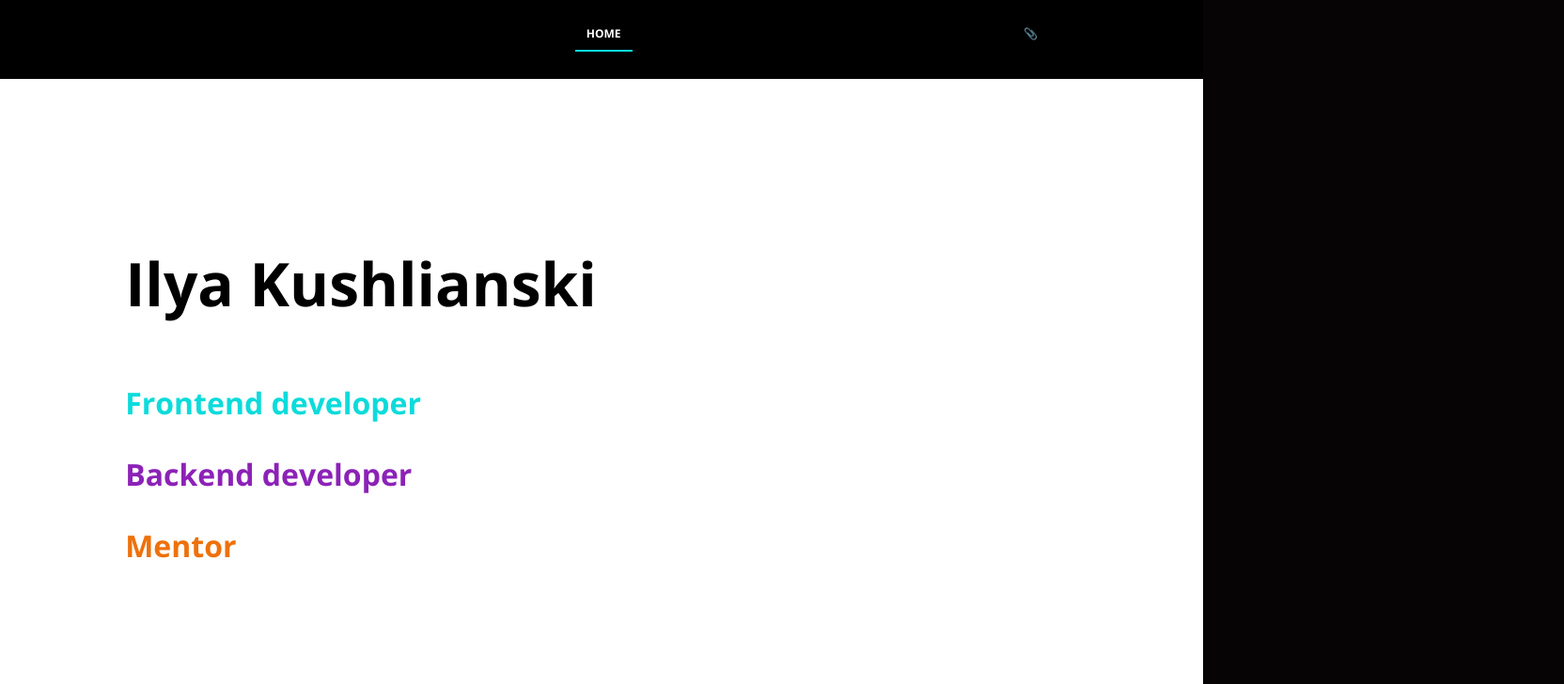
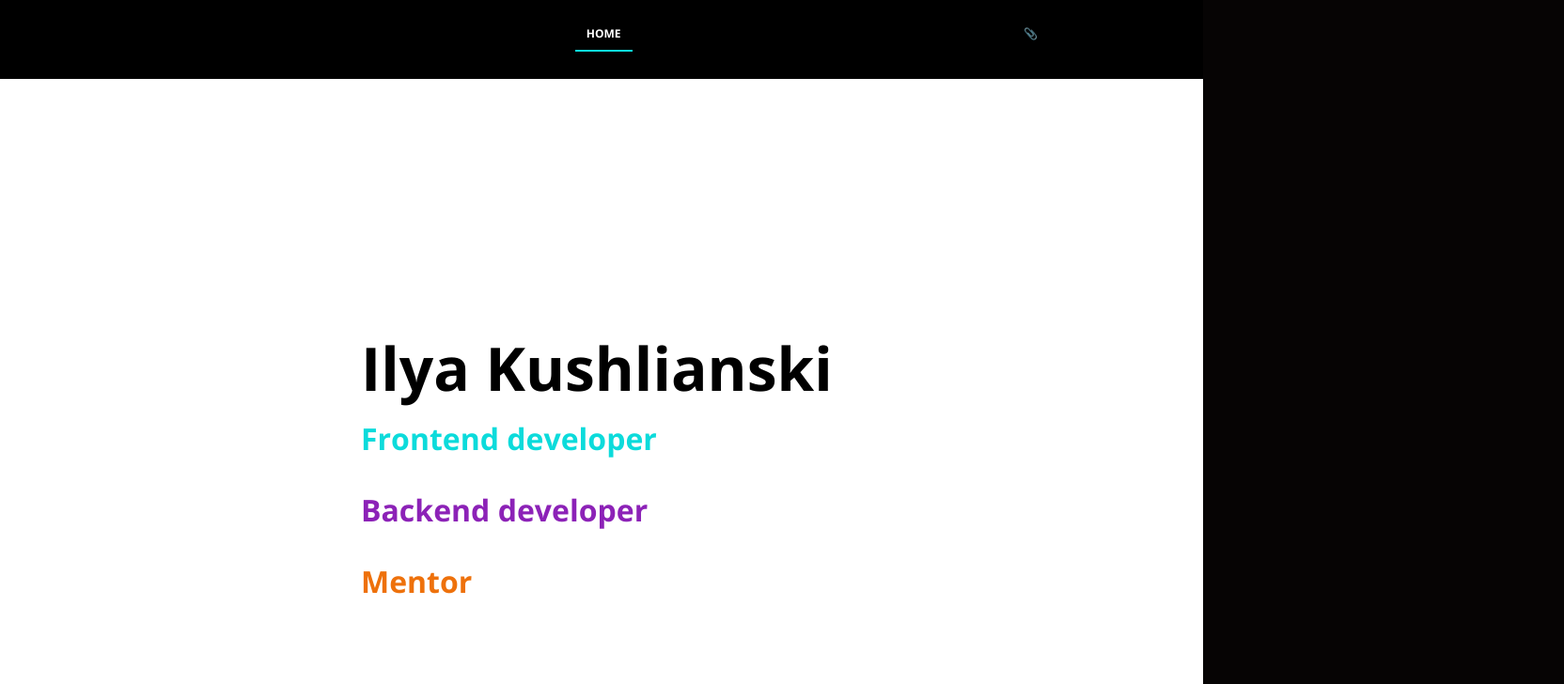
Before and after one commit to ikushlianski/ilya-online-personal-brand, a Next.js app: page / in a window 1280 px wide. Shown: the top 728 px of the page at 94% size, 1664 px wide, since content can reach past the window. Built offline with nearby package versions, Linux system fonts and the light colour scheme.

Commit message:
added positions to the text on the FrontPage

```diff
--- a/src/app/pages/frontPage/Introduction.module.css
+++ b/src/app/pages/frontPage/Introduction.module.css
@@ -4,21 +4,37 @@
     display: flex;
     justify-content: center;
     align-items: center;
-}
-
-.introduction_name{
 
 }
 
-.name_frontend {
+.introduction_wrapper{
+    position: relative;
+
+}
+
+.introduction_professions {
+    position: absolute;
+    top: 0;
+    left: 0;
+    width: 100vw;
+}
+
+.introduction_name {
+    position: absolute;
+    top: -100px;
+    left: 0;
+    width: 100vw;
+}
+
+.profession_frontend {
     color: var(--color-green);
 }
 
-.name_backend {
+.profession_backend {
     color: var(--color-purple);
 }
 
-.name_mentor {
+.profession_mentor {
     color: var(--color-orange)
 }
 
--- a/src/app/pages/frontPage/Introduction.tsx
+++ b/src/app/pages/frontPage/Introduction.tsx
@@ -32,11 +32,16 @@ export const Introduction = () => {
 
   return (
     <section className={styles.introduction}>
-      <div className={styles.introduction_name}>
-        <h1 id={'name'}>Ilya Kushlianski</h1>
-        <h2 className={styles.name_frontend} id={'frontend'}>{frontendText}</h2>
-        <h2 className={styles.name_backend} id={'backend'}>{backendText}</h2>
-        <h2 className={styles.name_mentor} id={'mentor'}>{mentorText}</h2>
+      <div className={styles.introduction_wrapper}>
+        <div className={styles.introduction_name}>
+          <h1  id={'name'}>Ilya Kushlianski</h1>
+        </div>
+        <div className={styles.introduction_professions}>
+          <h2 className={styles.profession_frontend} id={'frontend'}>{frontendText}</h2>
+          <h2 className={styles.profession_backend} id={'backend'}>{backendText}</h2>
+          <h2 className={styles.profession_mentor} id={'mentor'}>{mentorText}</h2>
+        </div>
+
       </div>
 
       <div className={styles.introduction_photo}>
```
